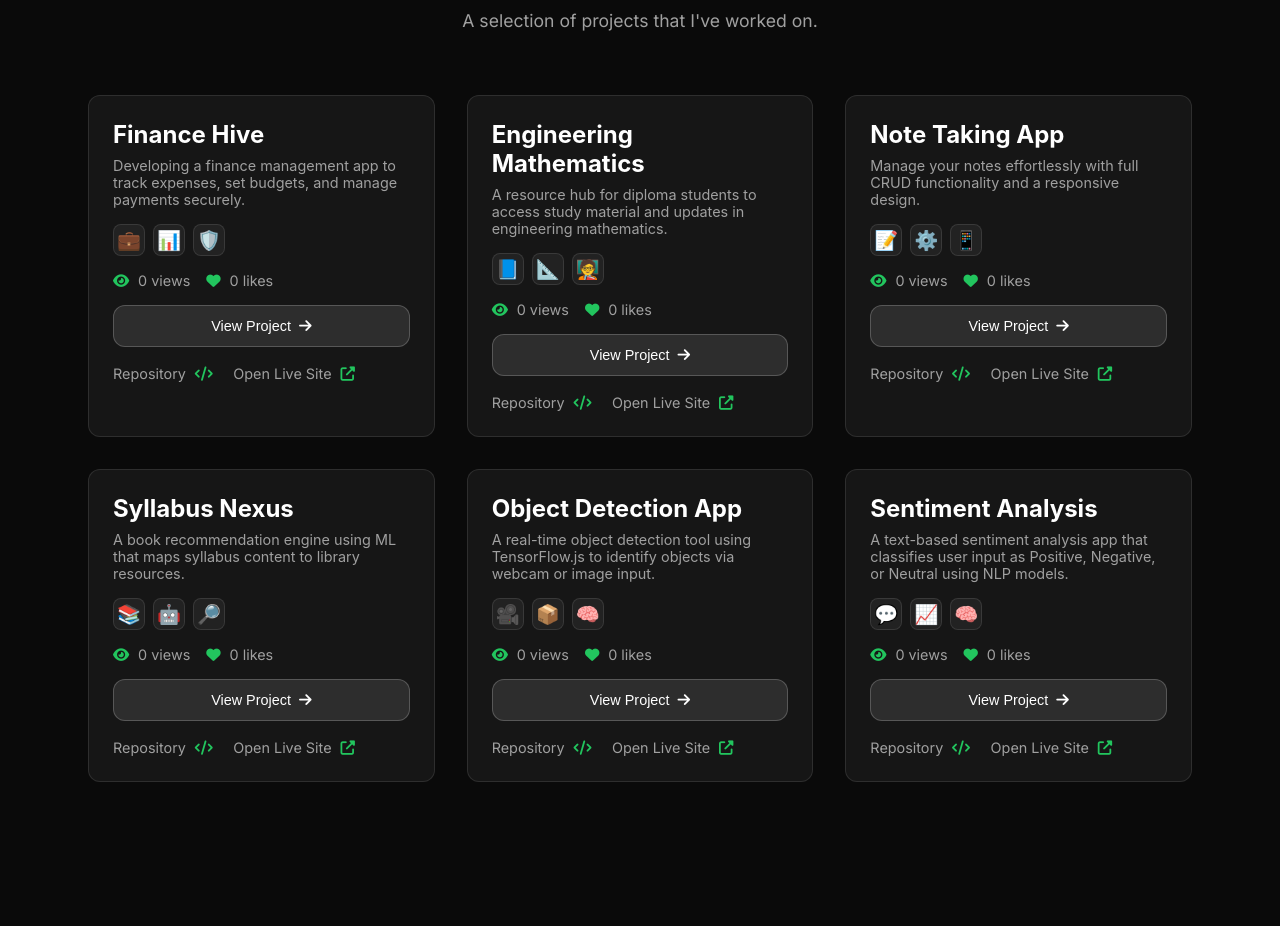
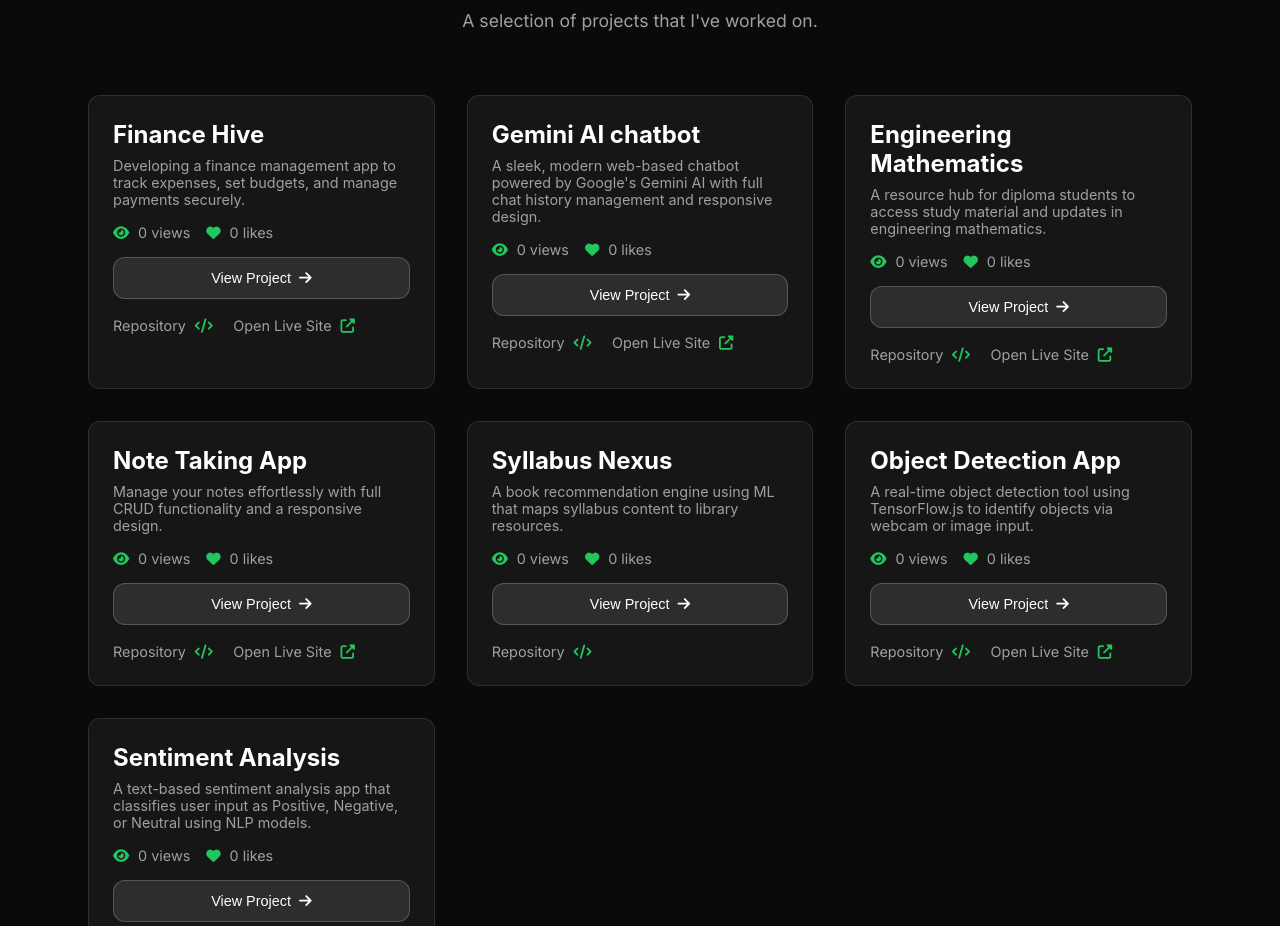
Before and after one commit to KadariPavani/pavani-portfolio, a plain HTML site: page projects.html in a window 1280 px wide. Shown: the part 174-1100 px from the top of the page. Drawn offline with Linux system fonts and the light colour scheme.

Commit message:
Fixes #1 : Added the content in the featured projects

```diff
--- a/projects.html
+++ b/projects.html
@@ -28,11 +28,7 @@
             <div class="project-card" data-project-id="project1">
                 <h2>Finance Hive</h2>
                 <p>Developing a finance management app to track expenses, set budgets, and manage payments securely.</p>
-                <div class="project-tools">
-                    <span class="tool-icon">💼</span> <!-- Finance -->
-                    <span class="tool-icon">📊</span> <!-- Charts/Budget -->
-                    <span class="tool-icon">🛡️</span> <!-- Security -->
-                </div>
+
                 <div class="project-stats">
                     <span><i class="fas fa-eye"></i> <span class="view-count">0</span> views</span>
                     <span><i class="fas fa-heart"></i> <span class="like-count">0</span> likes</span>
@@ -43,14 +39,14 @@
             </div>
 
             <div class="project-card" data-project-id="project2">
-                <h2>Engineering Mathematics</h2>
-                <p>A resource hub for diploma students to access study material and updates in engineering mathematics.
-                </p>
-                <div class="project-tools">
-                    <span class="tool-icon">📘</span> <!-- Book -->
-                    <span class="tool-icon">📐</span> <!-- Math -->
-                    <span class="tool-icon">🧑‍🏫</span> <!-- Teaching -->
-                </div>
+                <h2>Gemini AI chatbot</h2>
+                <p>A sleek, modern web-based chatbot powered by Google's Gemini AI with full chat history management and
+                    responsive design.</p>
+                <!-- <div class="project-tools">
+                    <span class="tool-icon">📘</span>
+                    <span class="tool-icon">📐</span>
+                    <span class="tool-icon">🧑‍🏫</span>
+                </div> -->
                 <div class="project-stats">
                     <span><i class="fas fa-eye"></i> <span class="view-count">0</span> views</span>
                     <span><i class="fas fa-heart"></i> <span class="like-count">0</span> likes</span>
@@ -61,13 +57,10 @@
             </div>
 
             <div class="project-card" data-project-id="project3">
-                <h2>Note Taking App</h2>
-                <p>Manage your notes effortlessly with full CRUD functionality and a responsive design.</p>
-                <div class="project-tools">
-                    <span class="tool-icon">📝</span> <!-- Notes -->
-                    <span class="tool-icon">⚙️</span> <!-- Tools -->
-                    <span class="tool-icon">📱</span> <!-- Responsive -->
-                </div>
+                <h2>Engineering Mathematics</h2>
+                <p>A resource hub for diploma students to access study material and updates in engineering mathematics.
+                </p>
+
                 <div class="project-stats">
                     <span><i class="fas fa-eye"></i> <span class="view-count">0</span> views</span>
                     <span><i class="fas fa-heart"></i> <span class="like-count">0</span> likes</span>
@@ -78,13 +71,9 @@
             </div>
 
             <div class="project-card" data-project-id="project4">
-                <h2>Syllabus Nexus</h2>
-                <p>A book recommendation engine using ML that maps syllabus content to library resources.</p>
-                <div class="project-tools">
-                    <span class="tool-icon">📚</span> <!-- Books -->
-                    <span class="tool-icon">🤖</span> <!-- ML -->
-                    <span class="tool-icon">🔎</span> <!-- Recommendation/Discovery -->
-                </div>
+                <h2>Note Taking App</h2>
+                <p>Manage your notes effortlessly with full CRUD functionality and a responsive design.</p>
+
                 <div class="project-stats">
                     <span><i class="fas fa-eye"></i> <span class="view-count">0</span> views</span>
                     <span><i class="fas fa-heart"></i> <span class="like-count">0</span> likes</span>
@@ -95,14 +84,23 @@
             </div>
 
             <div class="project-card" data-project-id="project5">
+                <h2>Syllabus Nexus</h2>
+                <p>A book recommendation engine using ML that maps syllabus content to library resources.</p>
+
+                <div class="project-stats">
+                    <span><i class="fas fa-eye"></i> <span class="view-count">0</span> views</span>
+                    <span><i class="fas fa-heart"></i> <span class="like-count">0</span> likes</span>
+                </div>
+                <button class="btn-project">View Project <i class="fas fa-arrow-right"></i></button>
+                <a href="#" class="project-link">Repository <i class="fas fa-code"></i></a>
+                <!-- <a href="#" class="project-link">Open Live Site <i class="fas fa-external-link-alt"></i></a> -->
+            </div>
+
+            <div class="project-card" data-project-id="project6">
                 <h2>Object Detection App</h2>
                 <p>A real-time object detection tool using TensorFlow.js to identify objects via webcam or image input.
                 </p>
-                <div class="project-tools">
-                    <span class="tool-icon">🎥</span> <!-- Camera/Video -->
-                    <span class="tool-icon">📦</span> <!-- Object/Box -->
-                    <span class="tool-icon">🧠</span> <!-- AI -->
-                </div>
+
                 <div class="project-stats">
                     <span><i class="fas fa-eye"></i> <span class="view-count">0</span> views</span>
                     <span><i class="fas fa-heart"></i> <span class="like-count">0</span> likes</span>
@@ -112,15 +110,11 @@
                 <a href="#" class="project-link">Open Live Site <i class="fas fa-external-link-alt"></i></a>
             </div>
 
-            <div class="project-card" data-project-id="project6">
+            <div class="project-card" data-project-id="project7">
                 <h2>Sentiment Analysis</h2>
                 <p>A text-based sentiment analysis app that classifies user input as Positive, Negative, or Neutral
                     using NLP models.</p>
-                <div class="project-tools">
-                    <span class="tool-icon">💬</span> <!-- Text -->
-                    <span class="tool-icon">📈</span> <!-- Analysis -->
-                    <span class="tool-icon">🧠</span> <!-- NLP -->
-                </div>
+
                 <div class="project-stats">
                     <span><i class="fas fa-eye"></i> <span class="view-count">0</span> views</span>
                     <span><i class="fas fa-heart"></i> <span class="like-count">0</span> likes</span>
--- a/script.js
+++ b/script.js
@@ -23,12 +23,33 @@ const projectsData = {
 
         ]
     },
-    project2: {
+
+
+        project2: {
+        title: "Gemini AI chatbot",
+        subtitle: " A sleek, modern web-based chatbot powered by Google's Gemini AI with full chat history management and responsive design.",
+        teamSize: "Solo Project",
+        explanation: "Gemini AI Chatbot is a sleek, modern web-based chatbot powered by Google's Gemini AI. It features full chat history management, responsive design, and a user-friendly interface. The chatbot allows users to engage in natural conversations with AI, providing real-time responses and a seamless chat experience. The application is designed to be lightweight and easy to use, making it accessible on both desktop and mobile devices. The chatbot supports multi-line messages, code formatting, and various text styles, enhancing the user interaction experience. It also includes a history management system that allows users to save, view, and manage their chat conversations easily.",
+        goals: " The primary goal was to create a user-friendly chatbot that leverages the power of Google's Gemini AI to provide accurate and engaging responses. We aimed to implement a modern design with smooth animations and responsive layout, ensuring the chatbot is accessible on all devices. The application should allow users to easily manage their chat history while providing a seamless and interactive experience.",
+        techStack: "HTML, CSS, JavaScript, Google Gemini API, Local Storage",
+        features: [
+            "AI-powered conversations with Google Gemini",
+            "Chat history management with save, view, and delete options",
+            "Responsive design for desktop and mobile devices",
+            "Multi-line message support and text formatting",
+            "Real-time typing indicators",
+            "Modern UI with smooth animations and gradient design",
+            "Local storage for chat persistence",
+            "No server-side dependencies, fully client-side application",
+            "Supports multiple chat sessions with quick switching",
+        ]
+    },
+    project3: {
         title: "Engineering Mathematics",
         subtitle: "Where you can get the resources for the Engineering Mathematics in diploma.",
         teamSize: "Solo Project",
-        explanation: "WeatherWise is a comprehensive weather application that provides real-time weather data and forecasts. The app features a clean, intuitive interface that displays current weather conditions, hourly forecasts, and extended 7-day predictions. Built with React for optimal performance and user experience.",
-        goals: "The primary goal was to create a user-friendly weather application that provides accurate and timely weather information. We wanted to implement modern design principles while ensuring the app remains accessible across all devices and screen sizes.",
+        explanation: "Engineering Mathematics is a web application designed to provide diploma students with easy access to mathematics resources. The application features a clean and modern design, making it user-friendly and accessible across all devices. It includes a blog section for the latest updates and resources related to engineering mathematics, ensuring students have the most relevant information at their fingertips. The app is built with a focus on simplicity and ease of navigation, allowing students to quickly find the resources they need.",
+        goals: " The main goal was to create a comprehensive resource hub for diploma students studying engineering mathematics. The application should provide easy access to study materials, updates, and relevant information about colleges offering these resources. We aimed to develop a platform that is not only informative but also engaging, encouraging students to explore and utilize the available resources effectively.",
         techStack: "HTML CSS3, JavaScript",
         features: [
             "Mathematics resources for diploma students",
@@ -37,7 +58,7 @@ const projectsData = {
             "Easy accessible for the students about the resources"
         ]
     },
-        project3: {
+        project4: {
         title: "Note Taking App",
         subtitle: "Where you can manage your notes by doing the CRUD(Create, Read, Update, Delete) operations.",
         teamSize: "Solo Project",
@@ -52,7 +73,7 @@ const projectsData = {
 
         ]
     },
-    project4: {
+    project5: {
         title: "Syllabus Nexus",
         subtitle: "A web application that recommends academic books based on course syllabi(Exculsively based on KIET-Women library) using machine learning..",
         teamSize: "Solo Project",
@@ -68,15 +89,21 @@ const projectsData = {
 
         ]
     },
-        project5: {
+
+// Object detection is one of the most basic and central task in computer vision. Its task is to find all the interested objects in the image, and determine the category and location of the objects. Object detection is widely used and has strong practical value and research prospects. Applications include face detection and vehicle detection.
+//        In recent years, with the development of convolutional neural network, significant breakthroughs have been made in object detection. This paper describes in detail the classification of object detection algorithms based on deep learning. The algorithms are mainly divided into one-stage object algorithm and two-stage object algorithm, and the general data sets and performance indicators of object detection.
+//       This YOLOv5 is an Open Source/Pre-defined model to detect the objects that what we want to be detect. It should be pre-trained by 80 classes in this model to detect.
+
+
+        project6: {
         title: "Object Detection",
-        subtitle: "Creating a custom Yolov5 model to detect objects in images and videos.",
+        subtitle: "Creating a custom Yolov5 model to detect MASK and NO MASK in the images and videos.",
         teamSize: "Solo Project",
-        explanation: "FitTrack is a comprehensive fitness tracking application that helps users monitor their workout routines, track progress, and achieve their fitness goals. The app provides detailed analytics and personalized recommendations based on user activity.",
-        goals: "The main objective was to create a motivating fitness companion that would help users stay consistent with their workout routines. We aimed to provide comprehensive tracking capabilities while maintaining a simple and engaging user interface.",
+        explanation: " Object Detection is a computer vision application that uses machine learning to identify and locate objects within images and videos. This project involved creating a custom Yolov5 model trained on specific datasets to achieve high accuracy in object detection tasks. The application allows users to upload images and videos for real-time object detection, providing bounding boxes around detected objects.",
+        goals: " The primary goal was to develop a robust object detection application that can accurately identify and classify objects in images and videos. We aimed to create a user-friendly interface that allows users to easily upload media files and visualize detection results. The application should support real-time detection capabilities and be compatible with popular machine learning frameworks like OpenCV and TensorFlow.",
         techStack: "OpenCV, TensorFlow, Python, Yolov5",
         features: [
-            "Detectin objects in images and videos",
+            "DetectinG objects in images and videos for the person who are wearing the MASK and NO MASK",
             "High accuracy and performance",
             "Custom Yolov5 model trained on specific datasets",
             "User-friendly interface for uploading images and videos",
@@ -86,12 +113,15 @@ const projectsData = {
             "Ability to visualize detection results with bounding boxes"
         ]
     },
-        project6: {
+
+
+
+        project7: {
         title: "Sentiment Analysis",
         subtitle: "Where it can identitfy the sentiment of the text as positive, negative or neutral.",
         teamSize: "Solo Project",
-        explanation: "FitTrack is a comprehensive fitness tracking application that helps users monitor their workout routines, track progress, and achieve their fitness goals. The app provides detailed analytics and personalized recommendations based on user activity.",
-        goals: "The main objective was to create a motivating fitness companion that would help users stay consistent with their workout routines. We aimed to provide comprehensive tracking capabilities while maintaining a simple and engaging user interface.",
+        explanation: "Sentiment Analysis is a text-based application that uses natural language processing to classify user input as Positive, Negative, or Neutral. It provides real-time sentiment analysis capabilities and visualizes results using charts.",
+        goals: " The primary goal was to develop a robust sentiment analysis tool that can accurately classify text data. We aimed to create a user-friendly interface that allows users to input text and receive instant feedback on sentiment. The application should also support multiple languages and formats, making it versatile for various use cases.",
         techStack: "Python, Natural Language Processing",
         features: [
            "Sentiment analysis of text data",
```
Also changed, not shown: index.html (+9 -13 lines).
